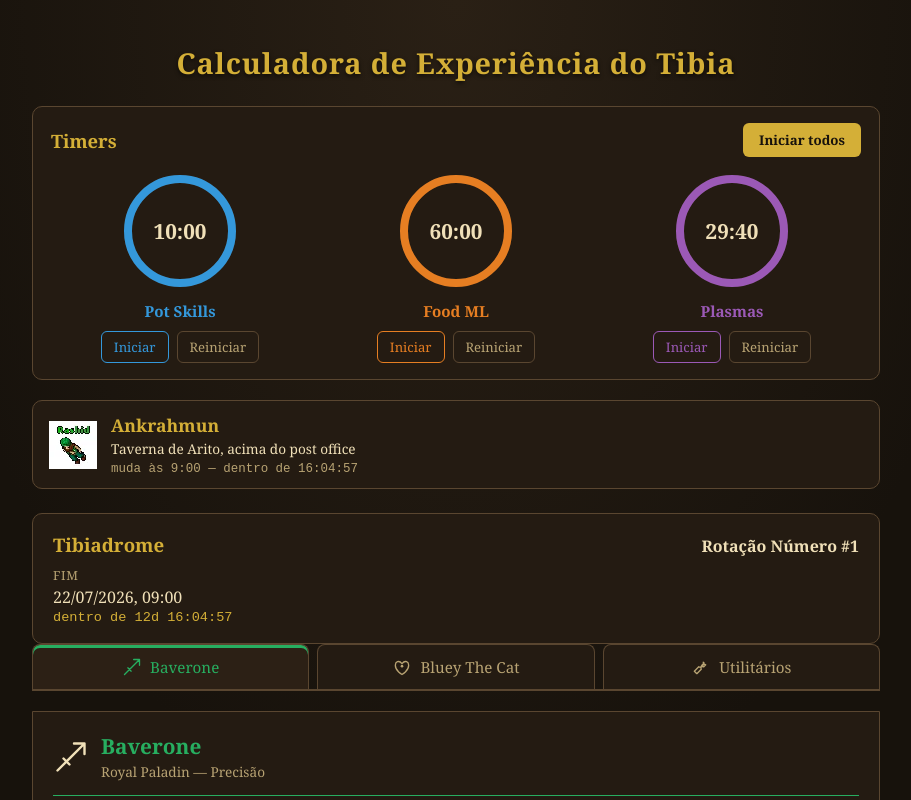
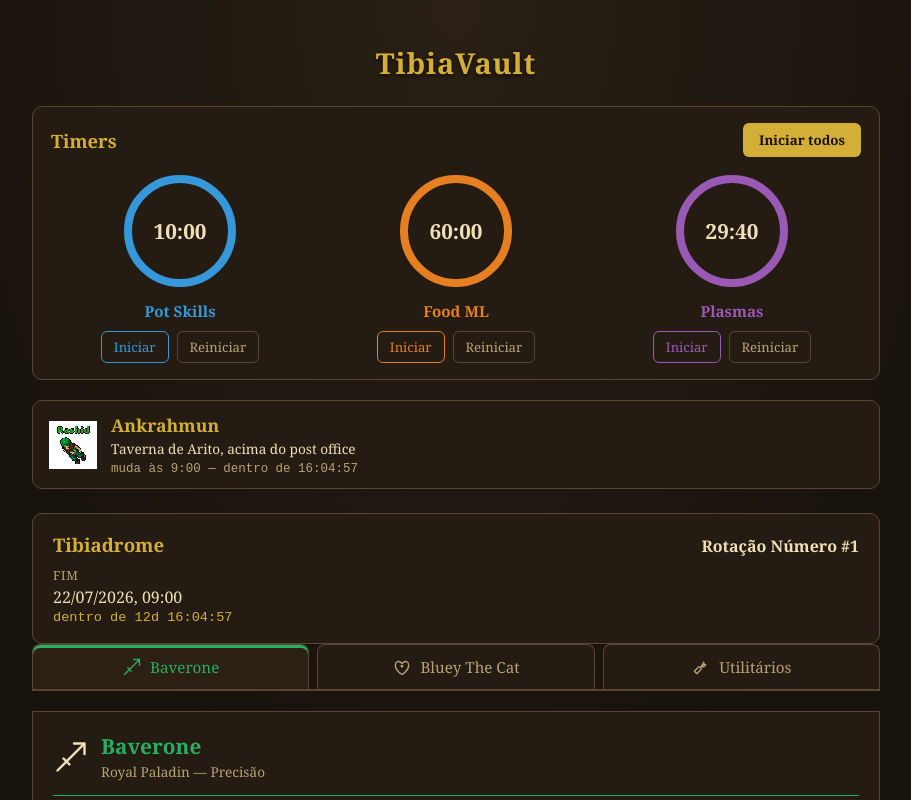
Before and after one commit to Baverone/calculadora-tibia, a React (Vite) app: page / in a window 1280 px wide. Shown: the top 800 px of the page, without its empty margins (184-1095 px from the left). Built offline with nearby package versions, Linux system fonts and the light colour scheme; no server answers.

Commit message:
rename: package tibiavault; titulo TibiaVault no index.html, App e README

```diff
--- a/index.html
+++ b/index.html
@@ -11,7 +11,7 @@
       name="description"
       content="XP, timers de hunt, spots livres do Celesta, Rashid e stamina para os bonecos do Tibia."
     />
-    <title>Calculadora de Experiência do Tibia</title>
+    <title>TibiaVault</title>
   </head>
   <body>
     <div id="root"></div>
--- a/package.json
+++ b/package.json
@@ -1,5 +1,5 @@
 {
-  "name": "calculadora-tibia",
+  "name": "tibiavault",
   "private": true,
   "version": "0.0.0",
   "type": "module",
--- a/src/App.tsx
+++ b/src/App.tsx
@@ -37,7 +37,7 @@
   return (
     <div className="app-shell">
       <header className="app-header">
-        <h1>Calculadora de Experiência do Tibia</h1>
+        <h1>TibiaVault</h1>
       </header>
 
       <TimersPanel />
```
Also changed, not shown: 2 other files (tests, documents, lock files or other folders).
